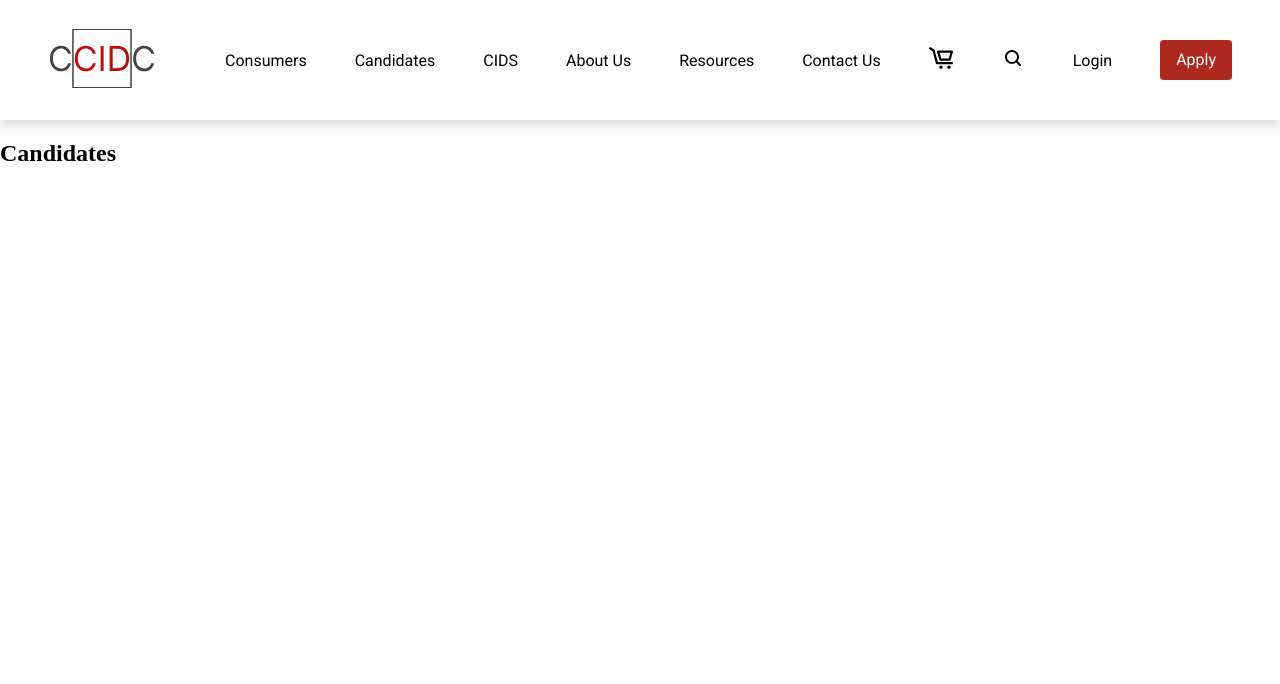
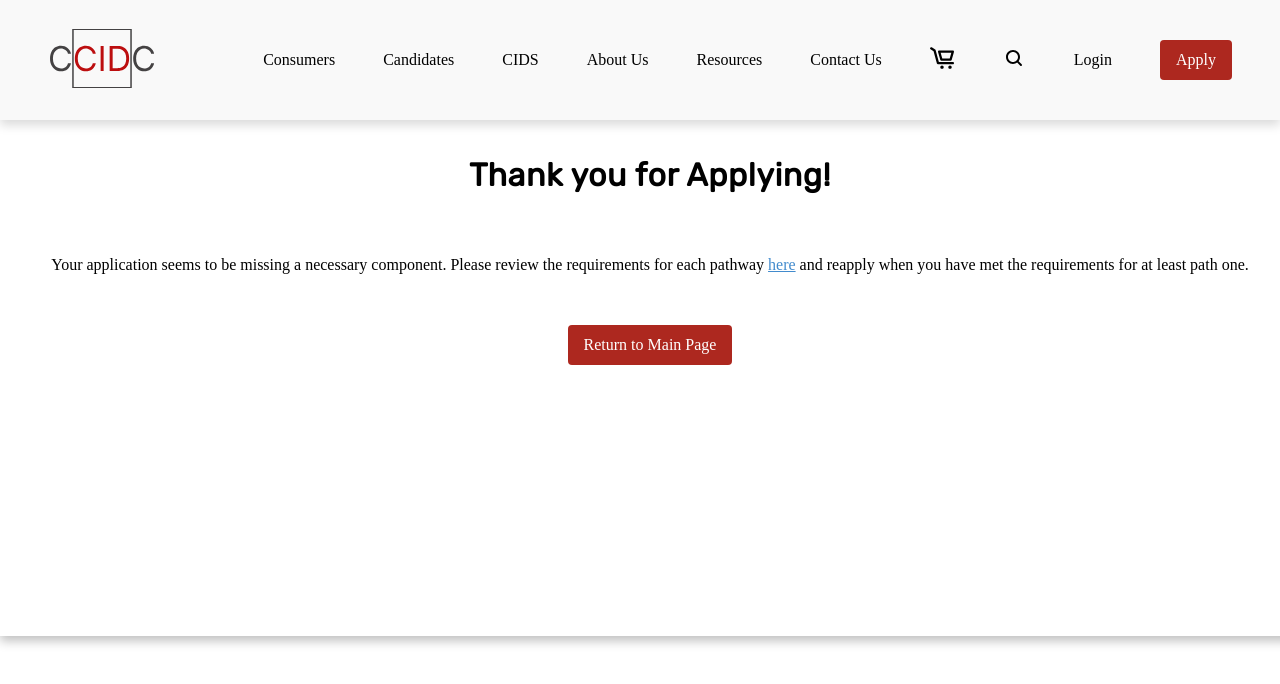
Before and after one commit to TritonSE/CCIDC-Application-Overhaul, a React (Vite) app in the folder frontend/: page / in a window 1280 px wide. Shown: the top 684 px of the page. Built offline with nearby package versions, Linux system fonts and the light colour scheme.

Commit message:
Structure layed out

```diff
--- a/frontend/src/App.tsx
+++ b/frontend/src/App.tsx
@@ -1,7 +1,7 @@
 import { Outlet, Route, Routes } from "react-router-dom";
 
 import { NavBar } from "./components/index.ts";
-import { Apply, Candidates } from "./pages/index.ts";
+import { Apply, Candidates, ThankyouForApplying } from "./pages/index.ts";
 
 function Layout() {
   return (
@@ -17,7 +17,7 @@ function App() {
     <div className="app-container">
       <Routes>
         <Route path="/" element={<Layout />}>
-          <Route index element={<Candidates />} />
+          <Route index element={<ThankyouForApplying />} />
           <Route path="candidates" element={<Candidates />} />
           <Route path="apply" element={<Apply />} />
         </Route>
--- a/frontend/src/globals.css
+++ b/frontend/src/globals.css
@@ -1,9 +1,14 @@
 :root {
+  --color-ccidc-white: #f9f9f9;
   --color-ccidc-red: #ad281f;
+  --color-background: var(--color-ccidc-white);
   --color-text-primary: #000000;
   --color-text-secondary: #ffffff;
-  --color-background: var(--color-ccidc-white);
-  --font-nav: "Roboto", sans-serif;
+  --color-accent: #b4b4b4;
+  --color-shadow: #d8d8d8;
+  --font-title: normal bold 2rem "Rubik", sans-serif;
+  --font-heading: normal bold 1.5rem "Rubik", sans-serif;
+  --font-label: normal bold 1rem "Rubik", sans-serif;
   --font-body: normal 400 1rem "Rubik", sans-serif;
 }
 
--- /dev/null
+++ b/frontend/src/pages/ThankyouForApplying.tsx
@@ -0,0 +1,22 @@
+import styles from "../stylesheets/thanksforapplying.module.css";
+import { Button } from "../components/Button";
+
+export function ThankyouForApplying() {
+  return (
+    <div className={styles.thankYouContainer}>
+      <h1 className={styles.title}>Thank you for Applying!</h1>
+
+      <div className={styles.message}>
+        Your application seems to be missing a necessary component. Please review the requirements
+        for each pathway{" "}
+        <a href="" className={styles.lightBlue}>
+          here
+        </a>{" "}
+        and reapply when you have met the requirements for at least path one.{" "}
+      </div>
+      <div className={styles.centeredContainer}>
+        <Button onClick={null}>Return to Main Page</Button>
+      </div>
+    </div>
+  );
+}
--- a/frontend/src/pages/index.ts
+++ b/frontend/src/pages/index.ts
@@ -1,4 +1,5 @@
 import { Apply } from "./Apply.tsx";
 import { Candidates } from "./Candidates.tsx";
+import { ThankyouForApplying } from "./ThankyouForApplying.tsx";
 
-export { Candidates, Apply };
+export { Candidates, Apply, ThankyouForApplying };
--- /dev/null
+++ b/frontend/src/stylesheets/thanksforapplying.module.css
@@ -0,0 +1,36 @@
+.thankYouContainer {
+  display: flex;
+  flex-direction: column;
+  align-items: center;
+  height: 31rem;
+  width: 100%;
+  padding: 10px;
+  box-shadow: 0 5px 10px rgba(0, 0, 0, 0.25);
+}
+
+.title {
+  text-align: center;
+  font: var(--font-title);
+  padding-bottom: 2rem;
+  line-height: 48px;
+  letter-spacing: 0.02em;
+}
+
+.message {
+  line-height: 1.5em;
+  text-align: center;
+  font-family: var(--font-nav);
+  width: 75rem;
+}
+
+.centeredContainer {
+  display: flex;
+  justify-content: center;
+  align-items: center;
+  padding-bottom: 3em;
+  padding-top: 3em;
+}
+
+.lightBlue {
+  color: rgba(66, 139, 205, 1);
+}
```
